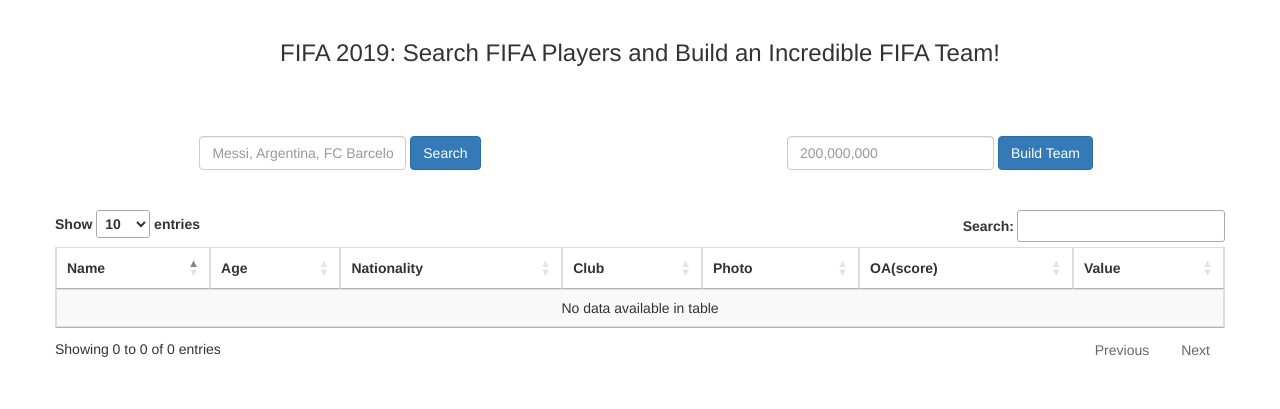
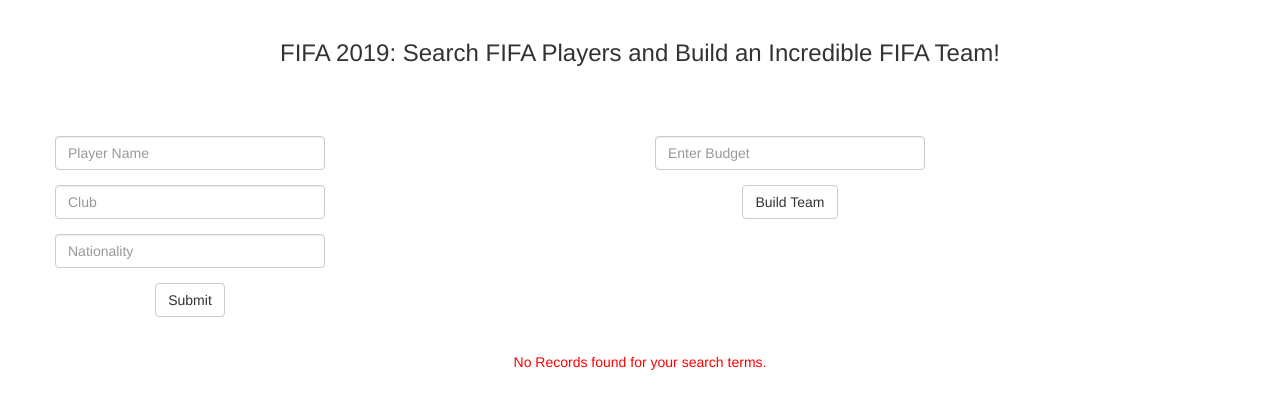
Before and after one commit to kmvinoth/fifa2019_webapp, a Python web app: template templates/index.html in a window 1280 px wide. Shown: the top 409 px of the page. Run offline with Jinja, Linux system fonts and the light colour scheme; the template is opened without the code that fills it, so the values that code supplies are empty; some libraries are stand-ins or nearby versions.

Commit message:
search working

```diff
--- a/templates/index.html
+++ b/templates/index.html
@@ -6,28 +6,67 @@
     <div class="container">
         <div class="row">
             <div class="col-sm-6", align='center'>
-
-                <form class="form-inline" action=" ",class="was-validated" method="GET">
-
-                    <!-- <label for="email" class="mr-sm-2">Email address:</label> -->
-                    <input type="text" class="form-control mb-2 mr-sm-2" placeholder="Messi, Argentina, FC Barcelona" name="q" required>
-                    <button type="submit" class="btn btn-primary mb-2">Search</button>
+                <form class="form-horizontal" action=" ">
+                    <div class="form-group">
+                      <!-- <label class="control-label col-sm-2" for="email">Player Name:</label> -->
+                      <div class="col-sm-6">
+                        <input type="text" class="form-control" id="player_name" placeholder="Player Name" name="Name">
+                      </div>
+                    </div>
+                    <div class="form-group">
+                      <!-- <label class="control-label col-sm-2" for="pwd">Password:</label> -->
+                      <div class="col-sm-6">
+                        <input type="text" class="form-control" id="club" placeholder="Club" name="Club">
+                      </div>
+                    </div>
+                    <div class="form-group">
+                        <!-- <label class="control-label col-sm-2" for="pwd">Password:</label> -->
+                        <div class="col-sm-6">
+                          <input type="text" class="form-control" id="nationality" placeholder="Nationality" name="Nationality">
+                        </div>
+                      </div>
+                    <div class="form-group" >
+                      <div class="col-sm-6">
+                        <button type="submit" class="btn btn-default">Submit</button>
+                      </div>
+                    </div>
                 </form>
             </div>
 
+
             <div class="col-sm-6", align='center'>
+                <form class="form-horizontal" action=" ", class="was-validated" method="GET">
+                    <div class="form-group">
+                        <!-- <label class="control-label col-sm-2" for="pwd">Password:</label> -->
+                        <div class="col-sm-6">
+                          <input type="text" class="form-control" id="budget" placeholder="Enter Budget" name="budget" required>
+                        </div>
+                    </div>
 
-                <form class="form-inline" action=" ",class="was-validated" method="GET">
-                    <!-- <label for="email" class="mr-sm-2">Email address:</label> -->
-                    <input type="text" class="form-control mb-2 mr-sm-2" placeholder="200,000,000" name="budget" required>
-                    <button type="submit" class="btn btn-primary mb-2">Build Team</button>
+                    <div class="form-group" >
+                      <div class="col-sm-6">
+                        <button type="submit" class="btn btn-default">Build Team</button>
+                      </div>
+                    </div>
                 </form>
             </div>
         </div>
     </div>
 
 
-    <div class="container">
+    {% if not players %}
+
+      <p style="color:red;" align='center'>No Records found for your search terms.</p>
+
+    {% else %}
+
+    {% if search %}
+
+      <p style="color:blue;" align='center'>Your Search results are displayed below in the Table</p>
+
+    {% endif %}
+
+      <div class="container">
         <div class="row">
             <div class="col-sm-12">
                 <table id="dtBasicExample" class="table table-striped table-bordered table-sm" cellspacing="0" width="100%">
@@ -50,7 +89,7 @@
                                 <td>{{ player.Age}}</td>
                                 <td>{{ player.Nationality}}</td>
                                 <td>{{ player.Club}}</td>
-                                <td>{{ player.Photo}}</td>
+                                <td><img src="{{ player.Photo}}" class="img-fluid img-thumbnail" alt="Sheep"></td>
                                 <td>{{ player.Overall}}</td>
                                 <td>{{ player.Value}}</td>
                             </tr>
@@ -59,6 +98,8 @@
             </div>
         </div>
     </div>
+
+    {% endif %}
 
       <script>
 
@@ -72,6 +113,5 @@
 
       </script>
 
-
     {% endblock %}
     <!-- END OF CONTENT BLOCK -->
```
Also changed, not shown: main.py (+22 -19 lines).
